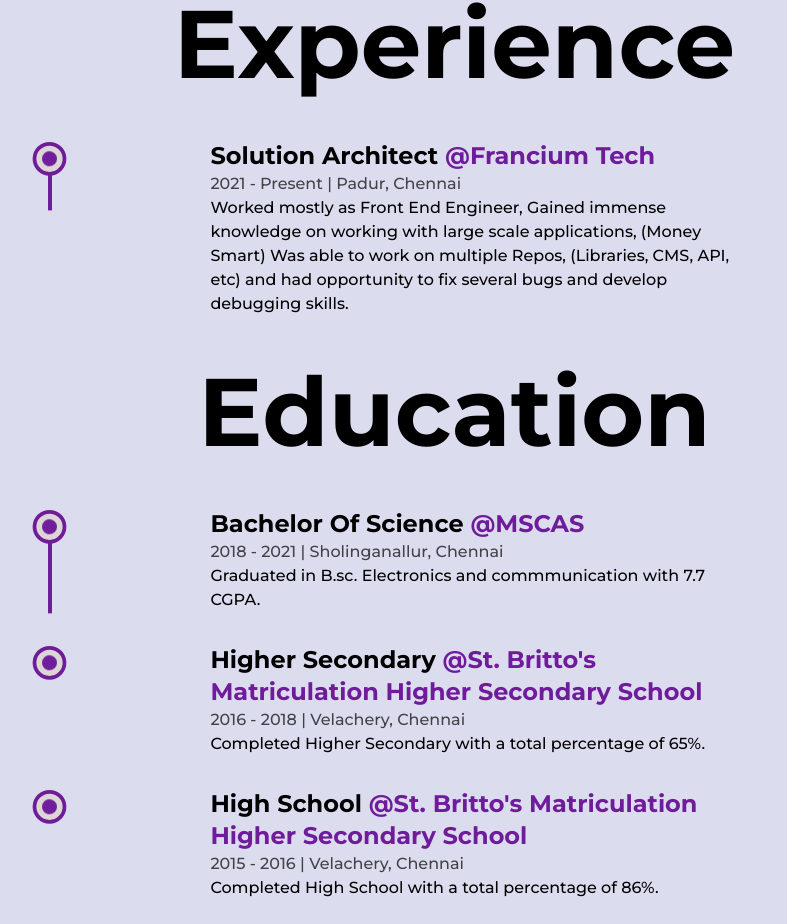
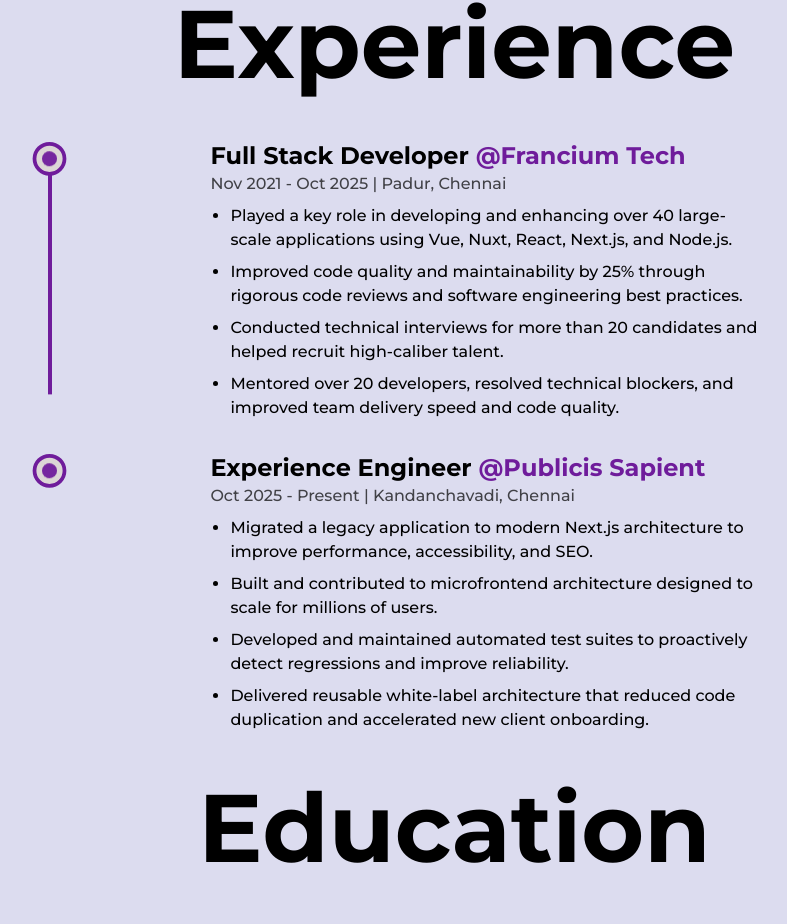
Before and after one commit to grace-anand/portfolio, a Next.js app: page /about in a window 1280 px wide. Shown: the part 1848-2772 px from the top of the page, without its empty margins (172-959 px from the left). Built offline with nearby package versions, Linux system fonts and the light colour scheme; no server answers.

Commit message:
Update resume

```diff
--- a/components/Experience.tsx
+++ b/components/Experience.tsx
@@ -17,7 +17,7 @@
   link: string;
   period: string;
   address: string;
-  work: string;
+  work: string[];
 }) => {
   const ref = useRef<HTMLLIElement>(null);
 
@@ -41,7 +41,11 @@
         <span className="capitalize opacity-70 font-medium text-sm sm:text-base">
           {period} | {address}
         </span>
-        <p className="font-medium w-full text-sm md:text-base">{work}</p>
+        <ul className="mt-2 list-disc pl-5 space-y-2 font-medium w-full text-sm md:text-base">
+          {work.map((item) => (
+            <li key={item}>{item}</li>
+          ))}
+        </ul>
       </motion.div>
     </li>
   );
@@ -76,11 +80,29 @@
 
 const experiences = [
   {
-    position: "Solution architect",
-    company: "Francium tech",
-    link: "/",
-    period: "2021 - Present",
+    position: "Full Stack Developer",
+    company: "Francium Tech",
+    link: "https://francium.tech",
+    period: "Nov 2021 - Oct 2025",
     address: "Padur, Chennai",
-    work: "Worked mostly as Front End Engineer, Gained immense knowledge on working with large scale applications, (Money Smart) Was able to work on multiple Repos, (Libraries, CMS, API, etc) and had opportunity to fix several bugs and develop debugging skills.",
+    work: [
+      "Played a key role in developing and enhancing over 40 large-scale applications using Vue, Nuxt, React, Next.js, and Node.js.",
+      "Improved code quality and maintainability by 25% through rigorous code reviews and software engineering best practices.",
+      "Conducted technical interviews for more than 20 candidates and helped recruit high-caliber talent.",
+      "Mentored over 20 developers, resolved technical blockers, and improved team delivery speed and code quality.",
+    ],
+  },
+  {
+    position: "Experience Engineer",
+    company: "Publicis Sapient",
+    link: "https://www.publicissapient.com",
+    period: "Oct 2025 - Present",
+    address: "Kandanchavadi, Chennai",
+    work: [
+      "Migrated a legacy application to modern Next.js architecture to improve performance, accessibility, and SEO.",
+      "Built and contributed to microfrontend architecture designed to scale for millions of users.",
+      "Developed and maintained automated test suites to proactively detect regressions and improve reliability.",
+      "Delivered reusable white-label architecture that reduced code duplication and accelerated new client onboarding.",
+    ],
   },
 ];
--- a/pages/about.tsx
+++ b/pages/about.tsx
@@ -77,7 +77,7 @@
     description: "Happy Clients",
   },
   {
-    digit: 2,
+    digit: 4,
     description: "Years of Experience",
   },
 ];
```
